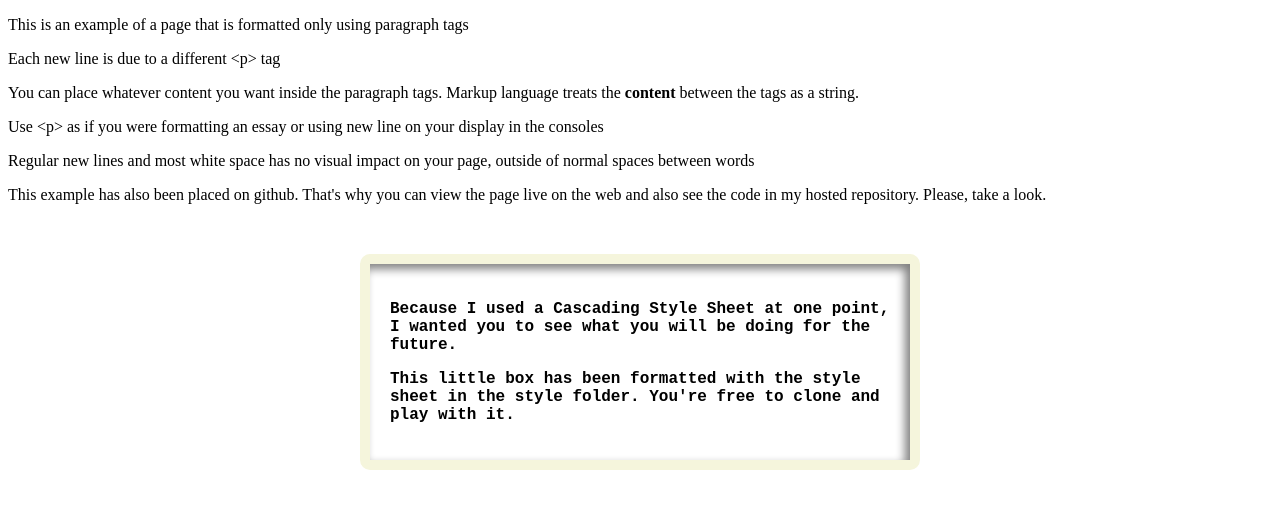
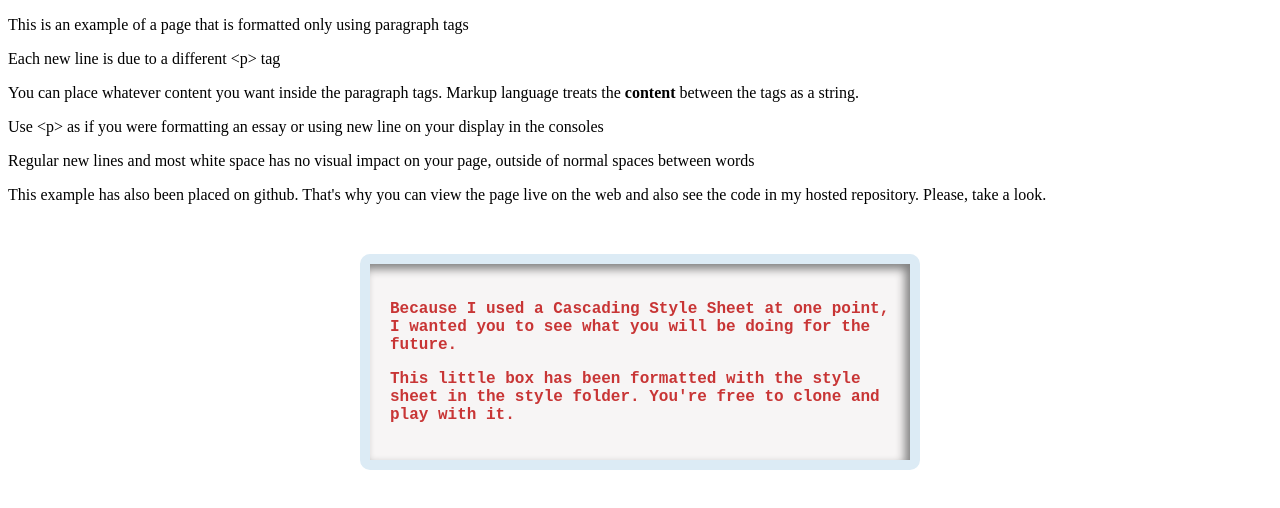
Before and after one commit to WCramRTC/Lecture_1_SP22_Example, a plain HTML site: page index.html in a window 1280 px wide. Drawn offline with Linux system fonts and the light colour scheme.

Commit message:
Update style.css

```diff
--- a/style/style.css
+++ b/style/style.css
@@ -1,14 +1,15 @@
 /* This is a style sheet. It's where you will place all the code you use for visual formatting in the future */
 
 #futureExample {
-    border: 10px solid beige;
+    border: 10px solid rgb(220, 235, 245);
     width: 500px;
     padding: 20px;
     margin: 0 auto;
     margin-top: 50px;
     border-radius: 10px;
     box-shadow: inset -5px 5px 10px grey;
-    background-color: white;
+    background-color: rgb(247, 245, 245);
     font-family: 'Courier New', Courier, monospace;
     font-weight: bold;
+    color:rgb(200, 53, 53);
 }
```
